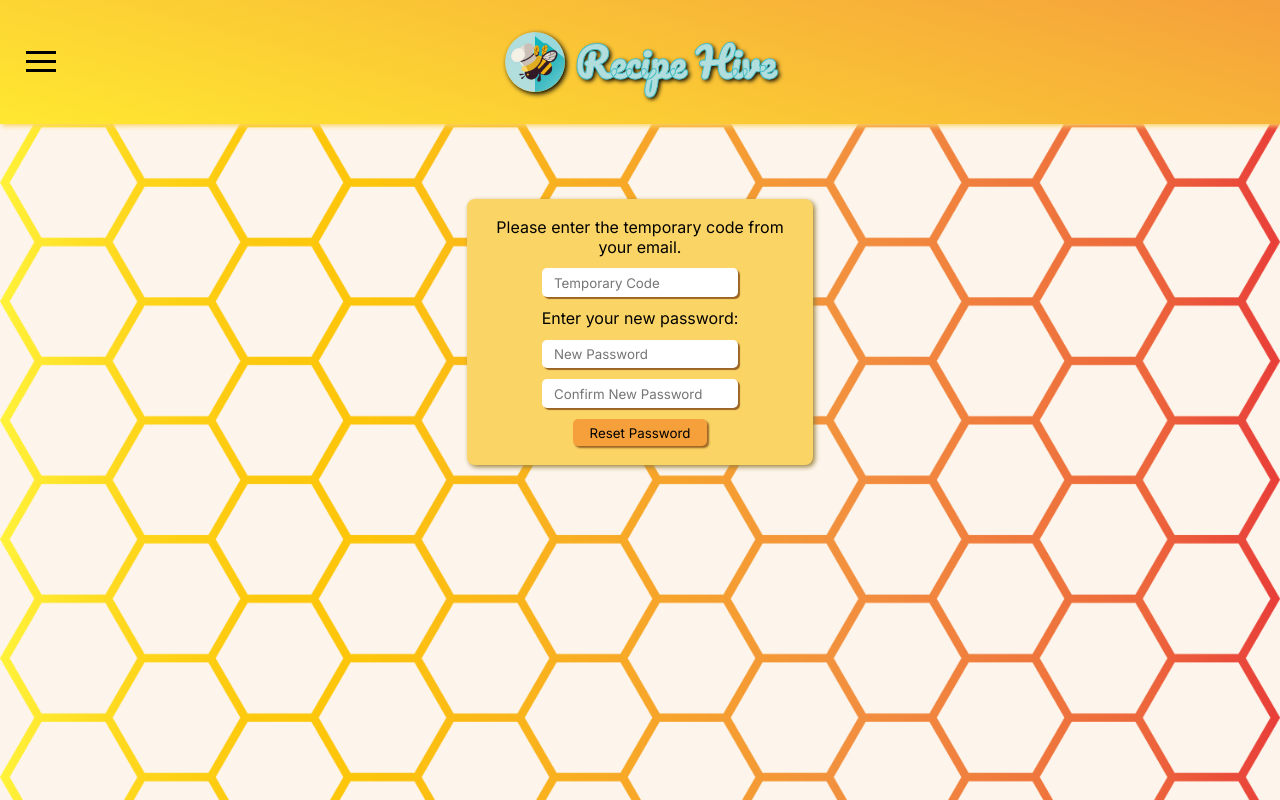
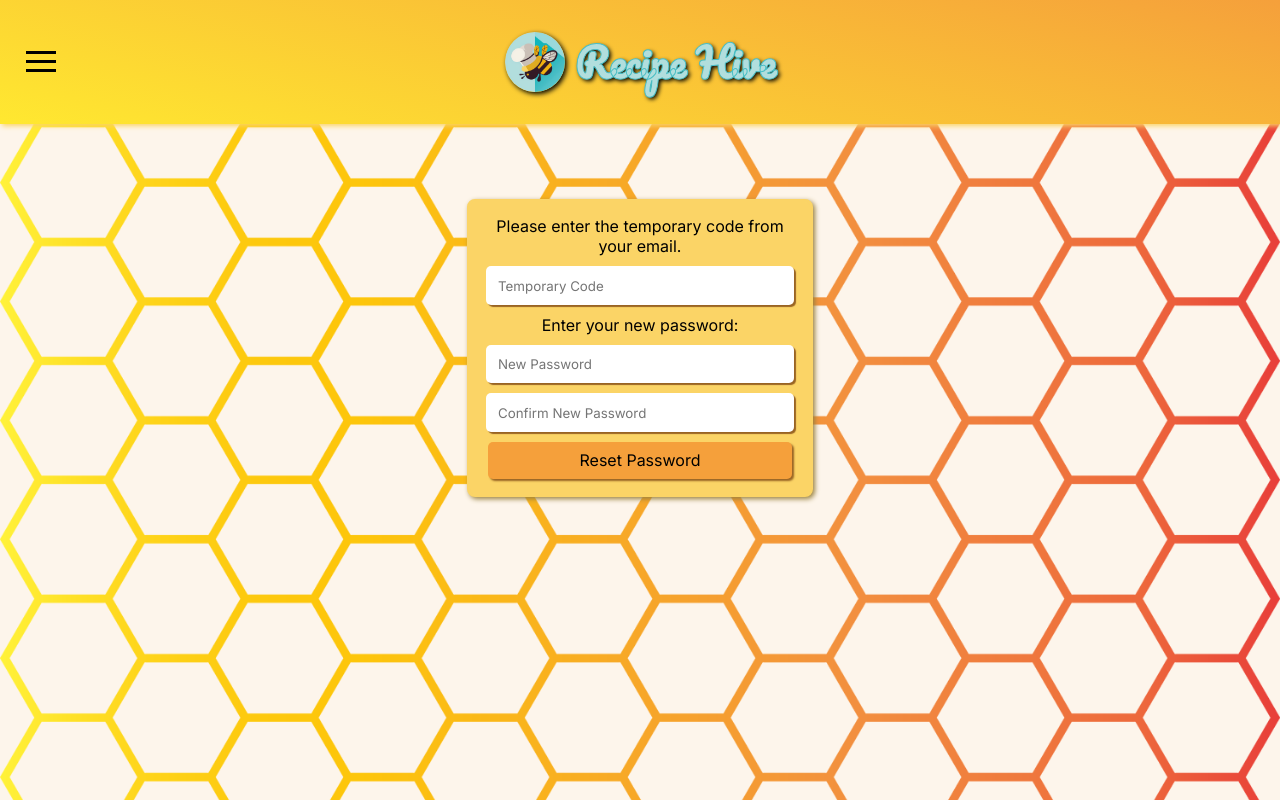
Before and after one commit to grayzachary1994/RecipeHive, a React (Create React App) app in the folder frontend/: page /reset_password in a window 1280 px wide. Shown: the top 800 px of the page. Built offline with nearby package versions, Linux system fonts and the light colour scheme; a web font is replaced by a local one.

Commit message:
final styling for all pages

```diff
--- a/frontend/src/pages/forgot-password/forgotPassword.css
+++ b/frontend/src/pages/forgot-password/forgotPassword.css
@@ -30,12 +30,18 @@ p {
     text-align: center;
 }
 
+input {
+    width: 95%;
+    height: 2.3rem !important;
+}
+
 .button-email {
     font-family: 'Inter', sans-serif;
+    font-size: 12pt;
     border-radius: 5px;
     border: none;
-    height: 2rem;
-    width: 10rem;
+    height: 2.3rem;
+    width: 95%;
     box-shadow: 2px 2px 2px #996424;
     cursor: pointer;
     background-color: #f5a03b;
--- a/frontend/src/pages/login/login.css
+++ b/frontend/src/pages/login/login.css
@@ -61,6 +61,7 @@
 
   .login--field > button {
     font-family: 'Inter', sans-serif;
+    font-size: 14pt;
     border-radius: 5px;
     border: none;
     height: 40px;
@@ -75,12 +76,13 @@
 
   .login--links {
     display: flex;
-    justify-content: space-around;
+    justify-content: space-between;
   }
 
   .login--links > button {
     margin: 0;
     padding: 5px;
+    width: 48%;
     cursor: pointer;
     color: black;
     font-size: .9em;
--- a/frontend/src/pages/recipe-list/RecipeList.js
+++ b/frontend/src/pages/recipe-list/RecipeList.js
@@ -68,7 +68,7 @@ export default function RecipeList({ searchTerm }) {
       {recipeElements.length === 0 && <>
         {searchTerm ?
           <div className="recipeListNoRecipe">
-          <p>Oops! Looks like you can't find any recipes!</p>
+          <p>Oops! No recipes match your search!</p>
           <button onClick={handleAddRecipe} className="add-recipe-button">Add a new recipe?</button>
           </div> :
           <div className="recipeListNoRecipe">
--- a/frontend/src/pages/recipe-list/recipeList.css
+++ b/frontend/src/pages/recipe-list/recipeList.css
@@ -18,7 +18,7 @@
   box-shadow: 0 2px 4px rgba(0, 0, 0, 0.2);
   border-radius: 5px;
   overflow: hidden;
-  background-color: #fcf8f3;
+  background-color: #fdf5eb;
   display: flex;
   flex-direction: column;
   justify-content: space-between;
@@ -114,7 +114,7 @@
   top: 50%;
   left: 50%;
   transform: translate(-50%, -50%);
-  background-color: #fcf8f3;
+  background-color: #fdf5eb;
   border-radius: 5px;
   padding: 1em;
   box-shadow: 0 2px 4px rgba(0, 0, 0, 0.2);
@@ -248,7 +248,7 @@
   margin: 10px auto;
   padding: 10px 20px;
   background-color: #f5a03b;
-  color: #fdf5eb;
+  color: black;
   border: none;
   border-radius: 5px;
   font-size: 1rem;
--- a/frontend/src/pages/register/register.css
+++ b/frontend/src/pages/register/register.css
@@ -54,16 +54,17 @@
     font-family: 'Inter', sans-serif;
     border-radius: 5px;
     border: none;
-    height: 40px;
+    height: 2.3rem;
     box-shadow: 2px 2px 1px #996424;
     text-indent: 10px;
   }
 
   .register--fields > button {
     font-family: 'Inter', sans-serif;
+    font-size: 12pt;
     border-radius: 5px;
     border: none;
-    height: 40px;
+    height: 2.3rem;
     box-shadow: 2px 2px 2px #996424;
     cursor: pointer;
     background-color: #f5a03b;
--- a/frontend/src/pages/reset-password/resetPassword.css
+++ b/frontend/src/pages/reset-password/resetPassword.css
@@ -21,7 +21,7 @@
     border-color: #fbd466;
     border-radius: 8px;
     width: 20em;
-    height: 15em;
+    height: 17em;
     background-color: #fbd466;
     box-shadow: 2px 2px 5px #99813d;
 }
@@ -40,15 +40,17 @@ input {
     border-radius: 5px;
     border: none;
     box-shadow: 2px 2px 1px #996424;
-    height: 2em
+    height: 2.3rem;
+    width: 95%;
 }
 
 .reset-button {
     font-family: 'Inter', sans-serif;
+    font-size: 12pt;
     border-radius: 5px;
     border: none;
-    height: 2em;
-    width: 10em;
+    height: 2.3rem;
+    width: 95%;
     box-shadow: 2px 2px 2px #996424;
     cursor: pointer;
     background-color: #f5a03b;
```
